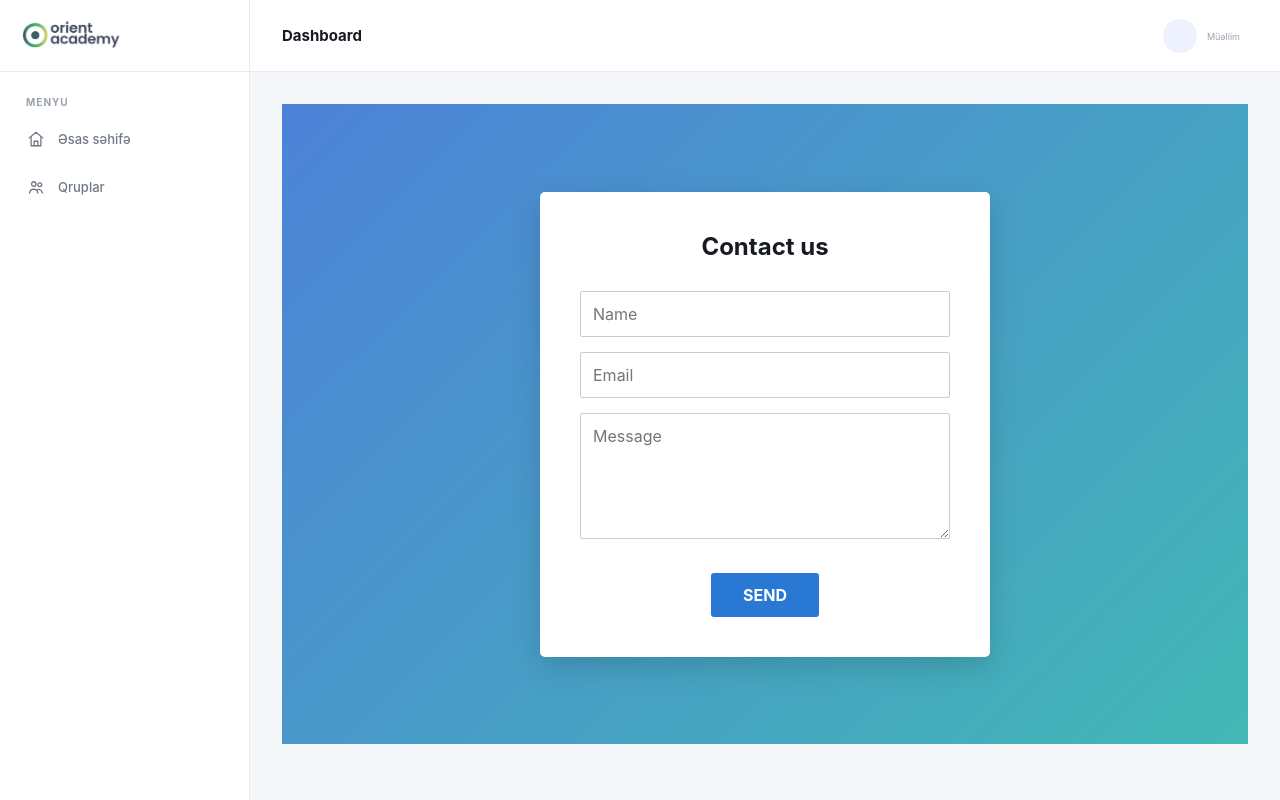
After one commit to Nurlan2121888/orient-academy, a Django app: page /contact/ in a window 1280 px wide. The commit adds this page. Run offline with Django 5.2, Linux system fonts and the light colour scheme.

Commit message:
Add contact button to dashboard

```diff
--- a/dashboard/forms.py
+++ b/dashboard/forms.py
@@ -4,10 +4,9 @@ from django.contrib.auth.models import User
 
 
 class CustomUserCreationForm(UserCreationForm):
-
     email = forms.EmailField(
         required=True,
-        label="Email"
+        label="Email",
     )
 
     class Meta:
@@ -15,4 +14,34 @@ class CustomUserCreationForm(UserCreationForm):
         fields = (
             "username",
             "email",
+            "password1",
+            "password2",
         )
+
+
+class ContactForm(forms.Form):
+    name = forms.CharField(
+        max_length=100,
+        widget=forms.TextInput(
+            attrs={
+                "placeholder": "Name",
+            }
+        ),
+    )
+
+    email = forms.EmailField(
+        widget=forms.EmailInput(
+            attrs={
+                "placeholder": "Email",
+            }
+        )
+    )
+
+    message = forms.CharField(
+        widget=forms.Textarea(
+            attrs={
+                "placeholder": "Message",
+                "rows": 5,
+            }
+        )
+    )
--- a/dashboard/urls.py
+++ b/dashboard/urls.py
@@ -1,8 +1,7 @@
 from django.contrib.auth.views import LogoutView
 from django.urls import path
 
-from .views import (TeacherLoginView, dashboard_home, group_detail, groups_list, home, lesson_create, lesson_edit,lesson_delete,attendance,profile,
-)
+from .views import (TeacherLoginView, dashboard_home, group_detail, groups_list, home, lesson_create, lesson_edit,lesson_delete,attendance,profile,contact)
 
 
 urlpatterns = [
@@ -18,5 +17,5 @@ urlpatterns = [
     path("lessons/<int:lesson_id>/delete/", lesson_delete, name="lesson_delete"),
     path("lessons/<int:lesson_id>/attendance/", attendance, name="attendance"),
     path("profile/",profile, name="profile"),
-
+    path("contact/",contact, name="contact"),
 ]
--- a/dashboard/views.py
+++ b/dashboard/views.py
@@ -8,7 +8,9 @@ from .models import (
     Lesson,
     Attendance,
 )
-
+from django.core.mail import send_mail
+from django.contrib import messages
+from .forms import ContactForm
 
 class TeacherLoginView(LoginView):
 
@@ -361,3 +363,55 @@ def home(request):
         return redirect("dashboard_home")
 
     return redirect("login")
+
+def contact(request):
+
+    if request.method == "POST":
+
+        form = ContactForm(request.POST)
+
+        if form.is_valid():
+
+            name = form.cleaned_data["name"]
+            email = form.cleaned_data["email"]
+            message = form.cleaned_data["message"]
+
+            send_mail(
+                subject=f"Orient Academy Contact - {name}",
+
+                message=f"""
+Name: {name}
+Email: {email}
+
+Message:
+{message}
+""",
+
+                from_email=None,
+
+                recipient_list=[
+                    "SƏNİN_EMAILİN"
+                ],
+
+                reply_to=[
+                    email
+                ],
+            )
+
+            messages.success(
+                request,
+                "Your message has been sent successfully!"
+            )
+
+            return redirect("contact")
+
+    else:
+        form = ContactForm()
+
+    return render(
+        request,
+        "contact.html",
+        {
+            "form": form
+        }
+    )
--- a/static/dashboard/css/base.css
+++ b/static/dashboard/css/base.css
@@ -660,3 +660,24 @@ a {
     object-fit: contain;
     object-position: left center;
 }
+
+.contact-button {
+    display: inline-flex;
+    align-items: center;
+    justify-content: center;
+    margin-top: 18px;
+    padding: 11px 18px;
+    background: var(--primary);
+    color: #fff;
+    border-radius: 9px;
+    font-size: 13px;
+    font-weight: 600;
+    text-decoration: none;
+    transition: 180ms ease;
+}
+
+.contact-button:hover {
+    background: var(--primary-hover);
+    color: #fff;
+    transform: translateY(-2px);
+}
--- /dev/null
+++ b/templates/contact.html
@@ -0,0 +1,108 @@
+{% extends "base.html" %}
+
+{% block title %}
+Contact Us
+{% endblock %}
+
+{% block content %}
+
+<style>
+    .contact-section {
+        min-height: 80vh;
+        display: flex;
+        justify-content: center;
+        align-items: center;
+        padding: 40px 20px;
+        background: linear-gradient(135deg, #4d82d8, #42b8b5);
+    }
+
+    .contact-box {
+        width: 100%;
+        max-width: 450px;
+        background: white;
+        padding: 40px;
+        border-radius: 5px;
+        box-sizing: border-box;
+        box-shadow: 0 10px 30px rgba(0, 0, 0, 0.15);
+    }
+
+    .contact-box h2 {
+        text-align: center;
+        margin-bottom: 30px;
+    }
+
+    .contact-box input,
+    .contact-box textarea {
+        width: 100%;
+        box-sizing: border-box;
+        padding: 12px;
+        margin-bottom: 15px;
+        border: 1px solid #ccc;
+        border-radius: 2px;
+    }
+
+    .contact-box textarea {
+        resize: vertical;
+    }
+
+    .contact-box button {
+        display: block;
+        margin: 15px auto 0;
+        padding: 12px 32px;
+        border: none;
+        border-radius: 3px;
+        background: #2878d4;
+        color: white;
+        cursor: pointer;
+        font-weight: bold;
+    }
+
+    .contact-box button:hover {
+        background: #1764bb;
+    }
+
+    .success-message {
+        background: #d4edda;
+        color: #155724;
+        padding: 10px;
+        margin-bottom: 20px;
+        text-align: center;
+        border-radius: 3px;
+    }
+</style>
+
+<div class="contact-section">
+
+    <div class="contact-box">
+
+        <h2>Contact us</h2>
+
+        {% if messages %}
+            {% for message in messages %}
+                <div class="success-message">
+                    {{ message }}
+                </div>
+            {% endfor %}
+        {% endif %}
+
+        <form method="POST">
+
+            {% csrf_token %}
+
+            {{ form.name }}
+
+            {{ form.email }}
+
+            {{ form.message }}
+
+            <button type="submit">
+                SEND
+            </button>
+
+        </form>
+
+    </div>
+
+</div>
+
+{% endblock %}
--- a/templates/dashboard.html
+++ b/templates/dashboard.html
@@ -326,6 +326,8 @@
         </div>
 
 
+
+
         <div class="stat-card">
 
             <div class="stat-card-top">
@@ -514,4 +516,8 @@
 
     </div>
 
+    <a href="{% url 'contact' %}" class="contact-button">
+    Əlaqə
+</a>
+
 {% endblock %}
```
Also changed, not shown: db.sqlite3.
